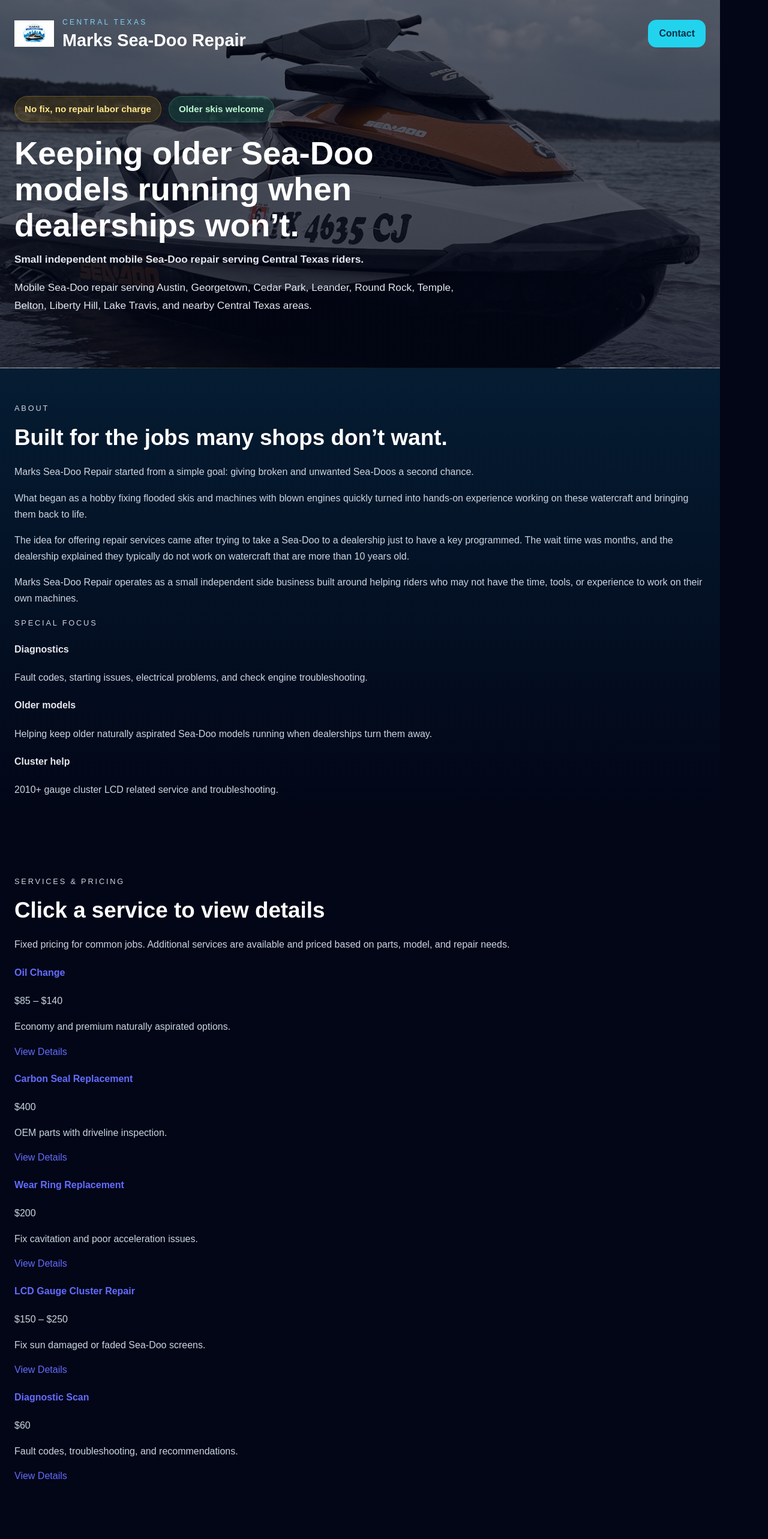
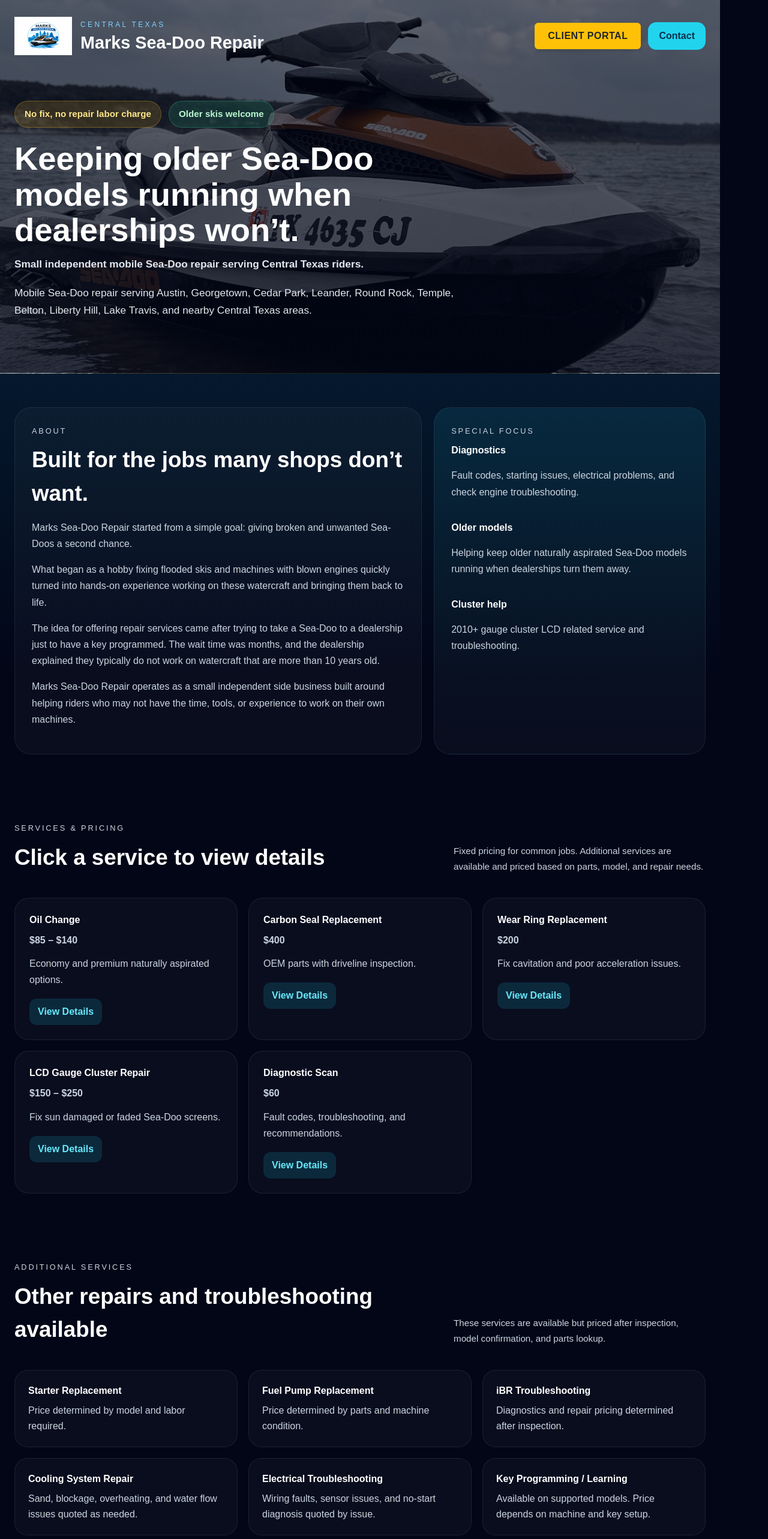
Before and after one commit to jmarks1996/sky-dash, a React (Vite) app: page / in a window 1280 px wide. Shown: the top 2566 px of the page at 60% size. Built offline with nearby package versions, Linux system fonts and the light colour scheme; the HTML template or start-up script is replaced by a standard one.

Commit message:
added client portal login button

```diff
--- a/src/App.css
+++ b/src/App.css
@@ -66,8 +66,9 @@
 }
 
 .site-logo {
-  height: 44px;
+  height: 64px;
   width: auto;
+  flex-shrink: 0;
 }
 
 .eyebrow {
@@ -90,6 +91,8 @@
   padding: 11px 18px;
   border-radius: 14px;
   font-weight: 700;
+  border: none;
+  cursor: pointer;
 }
 
 .hero-content {
@@ -178,6 +181,49 @@
   line-height: 1.7;
 }
 
+.two-col {
+  display: grid;
+  grid-template-columns: 1.2fr 0.8fr;
+  gap: 20px;
+}
+
+.panel {
+  background: rgba(255, 255, 255, 0.03);
+  border: 1px solid rgba(255, 255, 255, 0.08);
+  border-radius: 28px;
+  padding: 28px;
+}
+
+.highlight {
+  background: linear-gradient(180deg, rgba(34, 211, 238, 0.1), rgba(255, 255, 255, 0.03));
+}
+
+.stack {
+  display: grid;
+  gap: 18px;
+}
+
+.stack h4,
+.problem-card h4,
+.service-link-top h4,
+.detail-block h4 {
+  margin: 0 0 8px 0;
+  color: white;
+}
+
+.section-top {
+  display: flex;
+  justify-content: space-between;
+  align-items: end;
+  gap: 20px;
+  margin-bottom: 24px;
+}
+
+.section-note {
+  max-width: 420px;
+  font-size: 0.95rem;
+}
+
 .contact-panel {
   background: rgba(34, 211, 238, 0.1);
   border: 1px solid rgba(34, 211, 238, 0.2);
@@ -185,49 +231,240 @@
   padding: 30px;
 }
 
-/* CONTACT FORM */
+.availability-note {
+  margin-top: 14px;
+  color: #94a3b8;
+  font-size: 0.95rem;
+}
+
+.contact-grid {
+  display: grid;
+  grid-template-columns: repeat(3, minmax(0, 1fr));
+  gap: 16px;
+  margin-top: 24px;
+}
+
+.contact-card {
+  background: rgba(2, 6, 23, 0.45);
+  border: 1px solid rgba(255, 255, 255, 0.08);
+  border-radius: 22px;
+  padding: 20px;
+}
+
+.contact-label {
+  margin: 0 0 10px 0;
+  color: #94a3b8;
+  font-size: 0.95rem;
+}
+
+.contact-value {
+  margin: 0;
+  font-weight: 700;
+  color: white;
+  word-break: break-word;
+}
+
+.service-grid {
+  display: grid;
+  grid-template-columns: repeat(3, minmax(0, 1fr));
+  gap: 18px;
+}
+
+.service-link-card {
+  display: block;
+  background: rgba(255, 255, 255, 0.03);
+  border: 1px solid rgba(255, 255, 255, 0.08);
+  border-radius: 24px;
+  padding: 24px;
+  transition: transform 0.2s ease, border-color 0.2s ease, background 0.2s ease;
+  color: inherit;
+}
+
+.service-link-card:hover {
+  transform: translateY(-4px);
+  border-color: rgba(34, 211, 238, 0.35);
+  background: rgba(255, 255, 255, 0.05);
+}
+
+.service-link-price {
+  margin: 0 0 12px 0;
+  font-size: 1rem;
+  font-weight: 700;
+  color: #67e8f9;
+}
+
+.service-link-summary {
+  margin: 0 0 18px 0;
+  color: #cbd5e1;
+  line-height: 1.6;
+}
+
+.service-link-button {
+  display: inline-block;
+  padding: 10px 14px;
+  border-radius: 12px;
+  background: rgba(34, 211, 238, 0.14);
+  color: #67e8f9;
+  font-weight: 700;
+}
+
+.problem-grid {
+  display: grid;
+  grid-template-columns: repeat(3, minmax(0, 1fr));
+  gap: 18px;
+}
+
+.problem-card {
+  background: rgba(255, 255, 255, 0.03);
+  border: 1px solid rgba(255, 255, 255, 0.08);
+  border-radius: 22px;
+  padding: 22px;
+}
+
+.problem-card p {
+  margin: 0;
+  color: #cbd5e1;
+  line-height: 1.6;
+}
+
+.model-list {
+  margin-top: 12px;
+  padding-left: 20px;
+}
+
+.model-list li {
+  margin-bottom: 6px;
+}
+
+.detail-wrap {
+  max-width: 900px;
+}
+
+.detail-back {
+  margin-bottom: 18px;
+}
+
+.detail-back a {
+  color: #7dd3fc;
+  font-weight: 700;
+}
+
+.detail-card {
+  background: rgba(255, 255, 255, 0.03);
+  border: 1px solid rgba(255, 255, 255, 0.08);
+  border-radius: 28px;
+  padding: 30px;
+}
+
+.detail-price {
+  font-size: 1.2rem;
+  font-weight: 700;
+  color: #67e8f9;
+  margin-bottom: 22px;
+}
+
+.detail-content {
+  display: grid;
+  gap: 18px;
+}
+
+.detail-block {
+  background: rgba(255, 255, 255, 0.03);
+  border: 1px solid rgba(255, 255, 255, 0.08);
+  border-radius: 20px;
+  padding: 20px;
+}
+
+.detail-block ul {
+  margin: 0;
+  padding-left: 20px;
+}
+
+.repair-steps {
+  display: grid;
+  grid-template-columns: repeat(4, 1fr);
+  gap: 14px;
+  margin-top: 14px;
+}
+
+.repair-step {
+  background: rgba(255, 255, 255, 0.02);
+  border-radius: 16px;
+  overflow: hidden;
+  border: 1px solid rgba(255, 255, 255, 0.08);
+}
+
+.repair-step img {
+  width: 100%;
+  aspect-ratio: 1 / 1;
+  object-fit: cover;
+}
+
+.repair-step p {
+  margin: 0;
+  padding: 10px;
+  text-align: center;
+  font-size: 0.9rem;
+  color: #cbd5e1;
+}
+
+/* contact form */
 
 .contact-form {
   display: grid;
   gap: 18px;
-  max-width: 520px;
+  max-width: 620px;
   margin-top: 20px;
 }
 
 .contact-form label {
   display: grid;
-  gap: 6px;
-  font-weight: 600;
+  gap: 8px;
+  font-weight: 700;
   color: white;
 }
 
 .contact-form input,
 .contact-form textarea {
-  padding: 12px;
-  border-radius: 10px;
-  border: 1px solid rgba(255,255,255,0.1);
-  background: rgba(255,255,255,0.03);
+  width: 100%;
+  padding: 14px 16px;
+  border-radius: 14px;
+  border: 1px solid rgba(255, 255, 255, 0.12);
+  background: rgba(2, 6, 23, 0.45);
   color: white;
-  font-size: 0.95rem;
+  font-size: 1rem;
 }
 
-.contact-form textarea {
-  resize: vertical;
+.contact-form input::placeholder,
+.contact-form textarea::placeholder {
+  color: #94a3b8;
 }
 
 .contact-form input:focus,
 .contact-form textarea:focus {
   outline: none;
   border-color: #22d3ee;
-  box-shadow: 0 0 0 1px #22d3ee;
+  box-shadow: 0 0 0 3px rgba(34, 211, 238, 0.15);
 }
 
-.contact-form button {
-  margin-top: 10px;
-  cursor: pointer;
+.contact-form textarea {
+  resize: vertical;
+  min-height: 140px;
 }
 
 @media (max-width: 900px) {
+  .two-col,
+  .contact-grid,
+  .service-grid,
+  .problem-grid,
+  .repair-steps {
+    grid-template-columns: 1fr;
+  }
+
+  .section-top {
+    flex-direction: column;
+    align-items: flex-start;
+  }
 
   .hero-content h2 {
     font-size: 2.5rem;
@@ -235,6 +472,15 @@
 
   .nav {
     padding: 20px;
+    align-items: flex-start;
+  }
+
+  .brand {
+    align-items: flex-start;
+  }
+
+  .site-logo {
+    height: 54px;
   }
 
   .hero-content,
@@ -242,5 +488,25 @@
     padding-left: 20px;
     padding-right: 20px;
   }
+}
 
+/* --- Client Portal Button --- */
+.client-portal-btn {
+    background-color: #ffc107; /* Shop warning yellow */
+    color: #212529 !important; /* Dark text for contrast */
+    padding: 10px 22px;
+    border-radius: 6px;
+    font-weight: 800;
+    text-decoration: none;
+    text-transform: uppercase;
+    letter-spacing: 0.5px;
+    box-shadow: 0 4px 6px rgba(0,0,0,0.1);
+    transition: all 0.2s ease-in-out;
 }
+
+.client-portal-btn:hover {
+    background-color: #e0a800; /* Slightly darker yellow on hover */
+    transform: translateY(-2px); /* Makes it "pop" up slightly when clicked */
+    box-shadow: 0 6px 12px rgba(0,0,0,0.15);
+    color: #000 !important;
+}
--- a/src/App.jsx
+++ b/src/App.jsx
@@ -56,7 +56,11 @@
                 <h1>Marks Sea-Doo Repair</h1>
               </div>
             </div>
-            <a href="#contact" className="nav-btn">Contact</a>
+            {/* --- NAVIGATION BUTTONS --- */}
+            <div style={{ display: 'flex', gap: '12px', alignItems: 'center' }}>
+                <a href="https://portal.marksseadoorepair.com/login" className="client-portal-btn">Client Portal</a>
+                <a href="#contact" className="nav-btn">Contact</a>
+            </div>
           </nav>
 
           <section className="hero-content hero-content-small">
```
